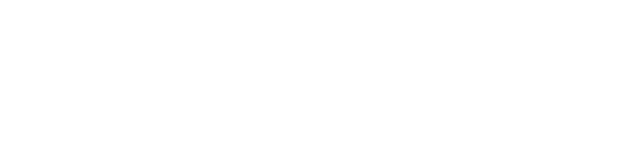
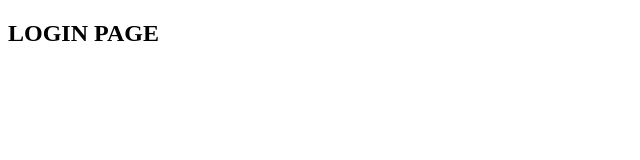
Before and after one commit to aPruner/CMPT218Assn4, a website: page public/index.html in a window 1280 px wide. Shown: the whole page, without its empty margins (0-640 px from the left). Drawn offline with nearby package versions, Linux system fonts and the light colour scheme.

Commit message:
fixed vue app not showing:

```diff
--- a/public/index.html
+++ b/public/index.html
@@ -8,6 +8,12 @@
   <script src="https://ajax.googleapis.com/ajax/libs/jquery/3.3.1/jquery.min.js"></script>
 </head>
 <body>
-
+<div id="app">
+  <section v-if="show == 'login'">
+    <div>
+      <h1>LOGIN PAGE</h1>
+    </div>
+  </section>
+</div>
 </body>
 </html>
--- a/server.js
+++ b/server.js
@@ -12,7 +12,7 @@ var options = {
   index: "index.html"
 };
 
-app.use('/', express.static('./pub_html', options));
+app.use('/', express.static('./public', options));
 
 app.listen(port);
 console.log('running on port',port);
```
Also changed, not shown: public/script.js (+9 -0 lines).
